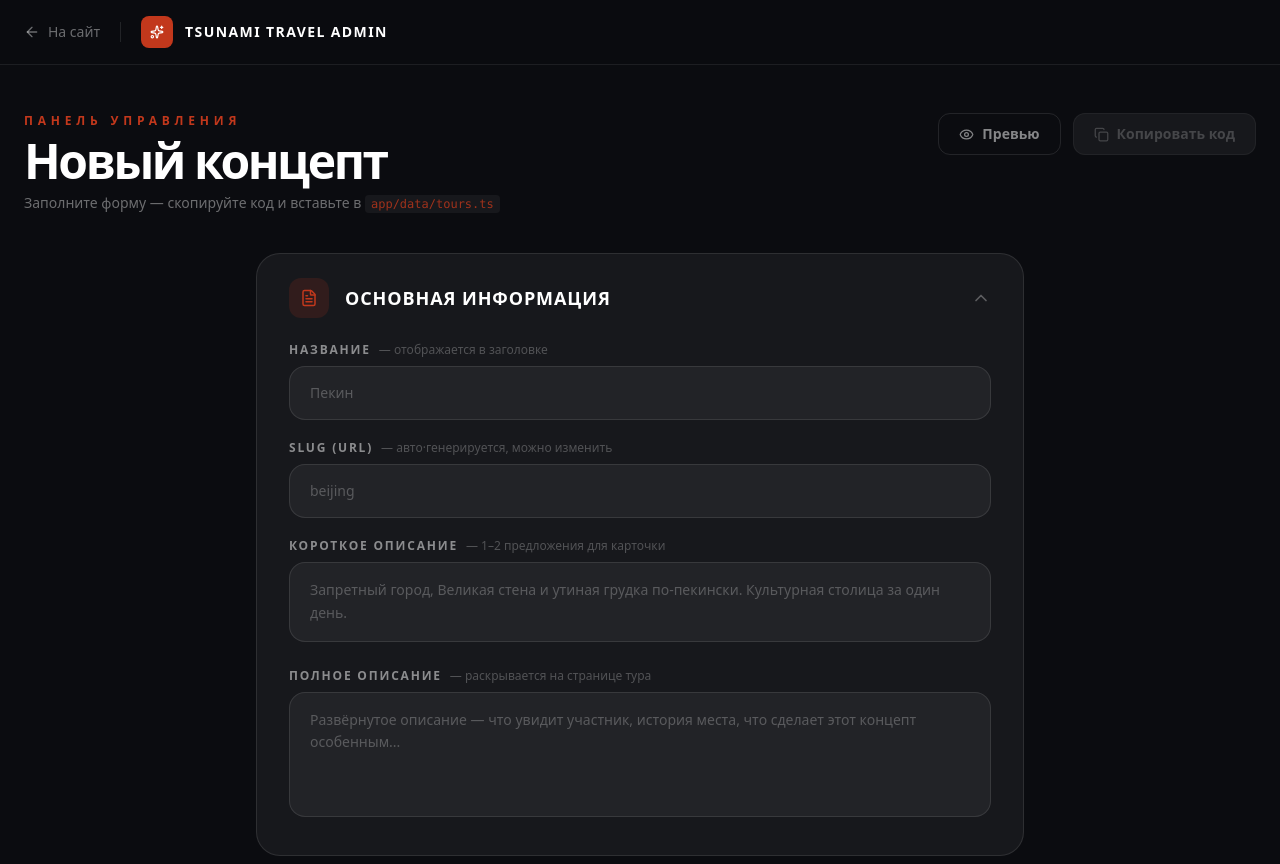
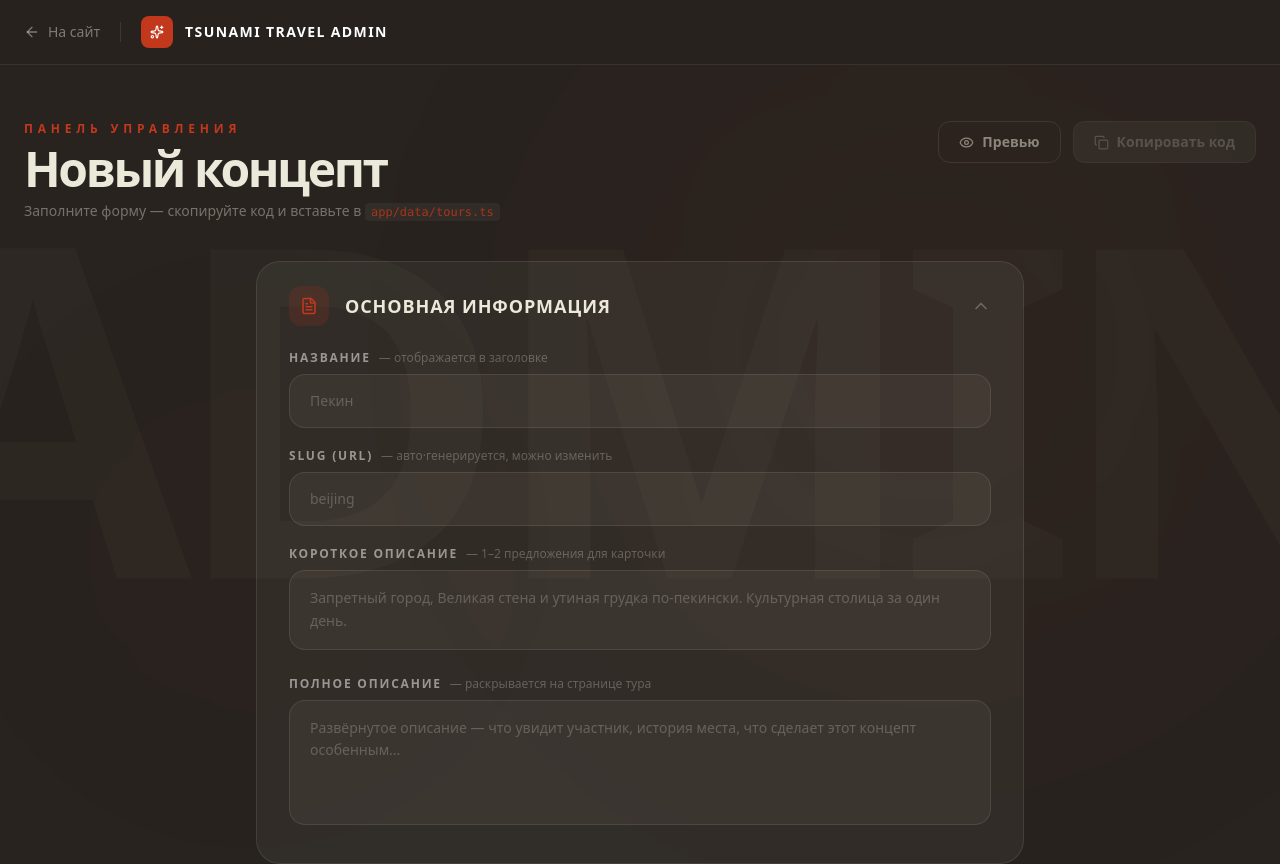
Before and after one commit to payton-ggg/chi-na, a Next.js app: page /admin in a window 1280 px wide. Shown: the top 864 px of the page. Built offline with nearby package versions, Linux system fonts and the light colour scheme.

Commit message:
feat: Implement admin page with a form for creating new tour concepts and associated UI components.

```diff
--- a/app/admin/page.tsx
+++ b/app/admin/page.tsx
@@ -8,11 +8,22 @@ export const metadata = {
 
 export default function AdminPage() {
   return (
-    <div className="min-h-screen bg-[#0B0C10] text-white">
-      <AdminHeader />
-      <main className="container mx-auto px-6 py-12">
-        <TourForm />
-      </main>
+    <div className="min-h-screen bg-dark-section text-light-surface relative overflow-hidden">
+      <div className="fixed top-0 right-0 w-[700px] h-[700px] bg-accent-cta/10 rounded-full blur-[160px] pointer-events-none opacity-40" />
+      <div className="fixed bottom-0 left-0 w-[500px] h-[500px] bg-accent-cta/5 rounded-full blur-[130px] pointer-events-none opacity-30" />
+
+      <div className="fixed top-1/2 left-1/2 -translate-x-1/2 -translate-y-1/2 select-none pointer-events-none opacity-[0.025] whitespace-nowrap z-0">
+        <span className="text-[36vw] font-black leading-none tracking-tighter text-light-surface">
+          ADMIN
+        </span>
+      </div>
+
+      <div className="relative z-10">
+        <AdminHeader />
+        <main className="container mx-auto px-6 py-14">
+          <TourForm />
+        </main>
+      </div>
     </div>
   );
 }
--- a/app/modules/admin/AdminHeader.tsx
+++ b/app/modules/admin/AdminHeader.tsx
@@ -4,7 +4,7 @@ import { ArrowLeft, Sparkles } from "lucide-react";
 
 export default function AdminHeader() {
   return (
-    <header className="sticky top-0 z-50 bg-[#0B0C10]/90 backdrop-blur-xl border-b border-white/8">
+    <header className="sticky top-0 z-50 bg-dark-section/85 backdrop-blur-xl border-b border-light-surface/8">
       <div className="container mx-auto px-6 flex items-center h-16 gap-5">
         <Link
           href="/"
--- a/app/modules/admin/TourForm.tsx
+++ b/app/modules/admin/TourForm.tsx
@@ -49,12 +49,12 @@ export default function TourForm() {
             <p className="text-accent-cta text-xs font-black uppercase tracking-[0.4em] mb-2">
               Панель управления
             </p>
-            <h1 className="text-4xl md:text-5xl font-black tracking-tighter text-white">
+            <h1 className="text-4xl md:text-5xl font-black tracking-tighter text-light-surface">
               Новый концепт
             </h1>
-            <p className="text-white/40 mt-2 text-sm">
+            <p className="text-light-surface/40 mt-2 text-sm">
               Заполните форму — скопируйте код и вставьте в{" "}
-              <code className="text-accent-cta/80 bg-white/5 px-1.5 py-0.5 rounded text-xs">
+              <code className="text-accent-cta/80 bg-light-surface/5 px-1.5 py-0.5 rounded text-xs">
                 app/data/tours.ts
               </code>
             </p>
@@ -66,8 +66,8 @@ export default function TourForm() {
               onClick={() => setPreview(!preview)}
               className={`flex items-center gap-2 px-5 py-2.5 rounded-xl border text-sm font-semibold transition-all ${
                 preview
-                  ? "bg-white/10 border-white/20 text-white"
-                  : "border-white/10 text-white/50 hover:text-white hover:border-white/20"
+                  ? "bg-light-surface/10 border-light-surface/20 text-light-surface"
+                  : "border-light-surface/10 text-light-surface/50 hover:text-light-surface hover:border-light-surface/20"
               }`}
             >
               {preview ? <EyeOff size={15} /> : <Eye size={15} />}
@@ -82,8 +82,8 @@ export default function TourForm() {
                 isValid
                   ? copied
                     ? "bg-green-500/20 border border-green-500/40 text-green-400"
-                    : "bg-accent-cta hover:bg-accent-cta/80 text-white shadow-[0_0_20px_rgba(194,56,28,0.35)]"
-                  : "bg-white/5 border border-white/5 text-white/20 cursor-not-allowed"
+                    : "bg-accent-cta hover:bg-accent-cta/80 text-light-surface shadow-[0_0_20px_rgba(194,56,28,0.35)]"
+                  : "bg-light-surface/5 border border-light-surface/5 text-light-surface/20 cursor-not-allowed"
               }`}
             >
               {copied ? <Check size={15} /> : <Copy size={15} />}
--- a/app/modules/admin/constants/constants.ts
+++ b/app/modules/admin/constants/constants.ts
@@ -1,9 +1,7 @@
-/** Shared Tailwind strings used across admin form inputs. */
 export const inputClass =
-  "w-full bg-white/5 border border-white/10 rounded-2xl px-5 py-4 text-white placeholder:text-white/25 focus:outline-none focus:border-accent-cta/60 transition-all duration-200 text-sm";
+  "w-full bg-light-surface/5 border border-light-surface/10 rounded-2xl px-5 py-4 text-light-surface placeholder:text-light-surface/25 focus:outline-none focus:border-accent-cta/60 transition-all duration-200 text-sm";
 
 export const textareaClass =
-  "w-full bg-white/5 border border-white/10 rounded-2xl px-5 py-4 text-white placeholder:text-white/25 focus:outline-none focus:border-accent-cta/60 transition-all duration-200 text-sm resize-none leading-relaxed";
+  "w-full bg-light-surface/5 border border-light-surface/10 rounded-2xl px-5 py-4 text-light-surface placeholder:text-light-surface/25 focus:outline-none focus:border-accent-cta/60 transition-all duration-200 text-sm resize-none leading-relaxed";
 
-/** Increment this whenever a new tour is added to tours.ts */
 export const NEXT_TOUR_ID = 4;
--- a/app/shared/ui/SectionCard.tsx
+++ b/app/shared/ui/SectionCard.tsx
@@ -17,24 +17,24 @@ export default function SectionCard({
   const [open, setOpen] = useState(defaultOpen);
 
   return (
-    <div className="bg-white/5 border border-white/10 rounded-3xl overflow-hidden">
+    <div className="bg-light-surface/5 border border-light-surface/10 rounded-3xl overflow-hidden">
       <button
         type="button"
         onClick={() => setOpen(!open)}
-        className="w-full flex items-center justify-between px-8 py-6 hover:bg-white/5 transition-colors"
+        className="w-full flex items-center justify-between px-8 py-6 hover:bg-light-surface/5 transition-colors"
       >
         <div className="flex items-center gap-4">
           <div className="w-10 h-10 rounded-xl bg-accent-cta/15 flex items-center justify-center text-accent-cta">
             {icon}
           </div>
-          <span className="text-white font-bold text-lg uppercase tracking-wider">
+          <span className="text-light-surface font-bold text-lg uppercase tracking-wider">
             {title}
           </span>
         </div>
         {open ? (
-          <ChevronUp className="text-white/30" size={20} />
+          <ChevronUp className="text-light-surface/30" size={20} />
         ) : (
-          <ChevronDown className="text-white/30" size={20} />
+          <ChevronDown className="text-light-surface/30" size={20} />
         )}
       </button>
 
```
